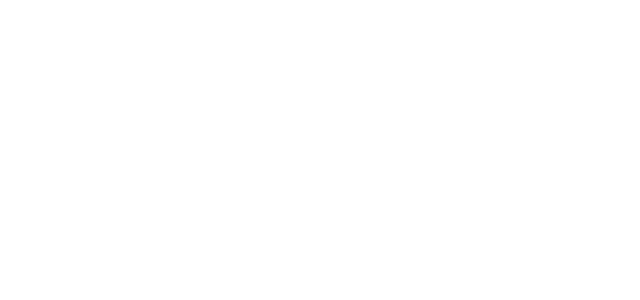
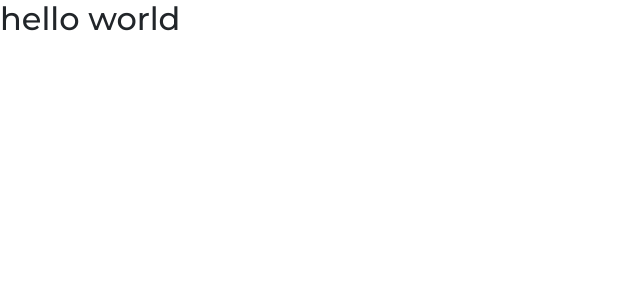
Before and after one commit to shemshajili/Ecommerce, a React (Create React App) app: page / in a window 1280 px wide. Shown: the top 300 px of the page, without its empty margins (0-640 px from the left). Built offline with nearby package versions, Linux system fonts and the light colour scheme.

Commit message:
Service Data added

```diff
--- a/src/App.css
+++ b/src/App.css
@@ -1,38 +1,56 @@
-.App {
-  text-align: center;
+/* google fonts */
+@import url("https://fonts.googleapis.com/css2?family=Montserrat:wght@300;400;500;600;700;800&display=swap");
+
+/*  css variables */
+:root {
+  --card-bg-01: #fdefe6;
+  --card-bg-02: #d6e5fb;
+  --card-bg-03: #ceebe9;
+  --card-bg-04: #e2f2b2;
+  --primary-color: #0a1d37;
+  --hero-bg: #d6e5fb;
+  --heading-fontSize: 2rem;
+  --small-text-color: #999;
+  --heading-text-color: #0a1d37;
 }
 
-.App-logo {
-  height: 40vmin;
-  pointer-events: none;
+/* reset browser default */
+* {
+  margin: 0;
+  padding: 0;
+  box-sizing: border-box;
 }
 
-@media (prefers-reduced-motion: no-preference) {
-  .App-logo {
-    animation: App-logo-spin infinite 20s linear;
-  }
+body {
+  font-family: "Montserrat", sans-serif;
 }
 
-.App-header {
-  background-color: #282c34;
-  min-height: 100vh;
-  display: flex;
-  flex-direction: column;
-  align-items: center;
-  justify-content: center;
-  font-size: calc(10px + 2vmin);
-  color: white;
+h1,
+h2,
+h3,
+h4,
+h5,
+h6,
+p {
+  padding: 0;
+  margin: 0;
 }
 
-.App-link {
-  color: #61dafb;
+p {
+  color: var(--small-text-color);
+  font-size: 1rem;
 }
 
-@keyframes App-logo-spin {
-  from {
-    transform: rotate(0deg);
-  }
-  to {
-    transform: rotate(360deg);
-  }
+h1,
+h2 {
+  font-size: var(--heading-fontSize);
 }
+
+ul {
+  list-style: none;
+}
+
+a {
+  text-decoration: none;
+  color: unset;
+}
--- a/src/App.js
+++ b/src/App.js
@@ -1,24 +1,7 @@
-import './App.css';
+import "./App.css";
 
 function App() {
-  return (
-    <div className="App">
-      <header className="App-header">
-        <img src={logo} className="App-logo" alt="logo" />
-        <p>
-          Edit <code>src/App.js</code> and save to reload.
-        </p>
-        <a
-          className="App-link"
-          href="https://reactjs.org"
-          target="_blank"
-          rel="noopener noreferrer"
-        >
-          Learn React
-        </a>
-      </header>
-    </div>
-  );
+  return <h1>hello world</h1>;
 }
 
 export default App;
--- a/src/assets/data/products.js
+++ b/src/assets/data/products.js
@@ -1,5 +1,5 @@
 // All Bags
-
+// Importing images for product items.
 import productImg01 from "../images/TeddyBag1.webp";
 
 import productImg02 from "../images/Stormi1.webp";
@@ -51,6 +51,7 @@
 
 import productImg25 from "../images/HeeliedSlide.webp";
 
+// Creating an array named 'products' to store information about various products.
 const products = [
   // Bags
   {
@@ -482,4 +483,5 @@
 
 ];
 
+// Exporting the 'products' array to be used in other parts of the application.
 export default products;
--- a/src/index.js
+++ b/src/index.js
@@ -1,8 +1,13 @@
-import React from 'react';
-import ReactDOM from 'react-dom/client';
+import React from "react";
+import ReactDOM from "react-dom/client";
+import "remixicon/fonts/remixicon.css";
+import "bootstrap/dist/css/bootstrap.css";
 
-const root = ReactDOM.createRoot(document.getElementById('root'));
+import App from "./App";
+
+const root = ReactDOM.createRoot(document.getElementById("root"));
 root.render(
   <React.StrictMode>
+    <App />
   </React.StrictMode>
 );
```
Also changed, not shown: src/assets/data/serviceData.js (+38 -0 lines).
